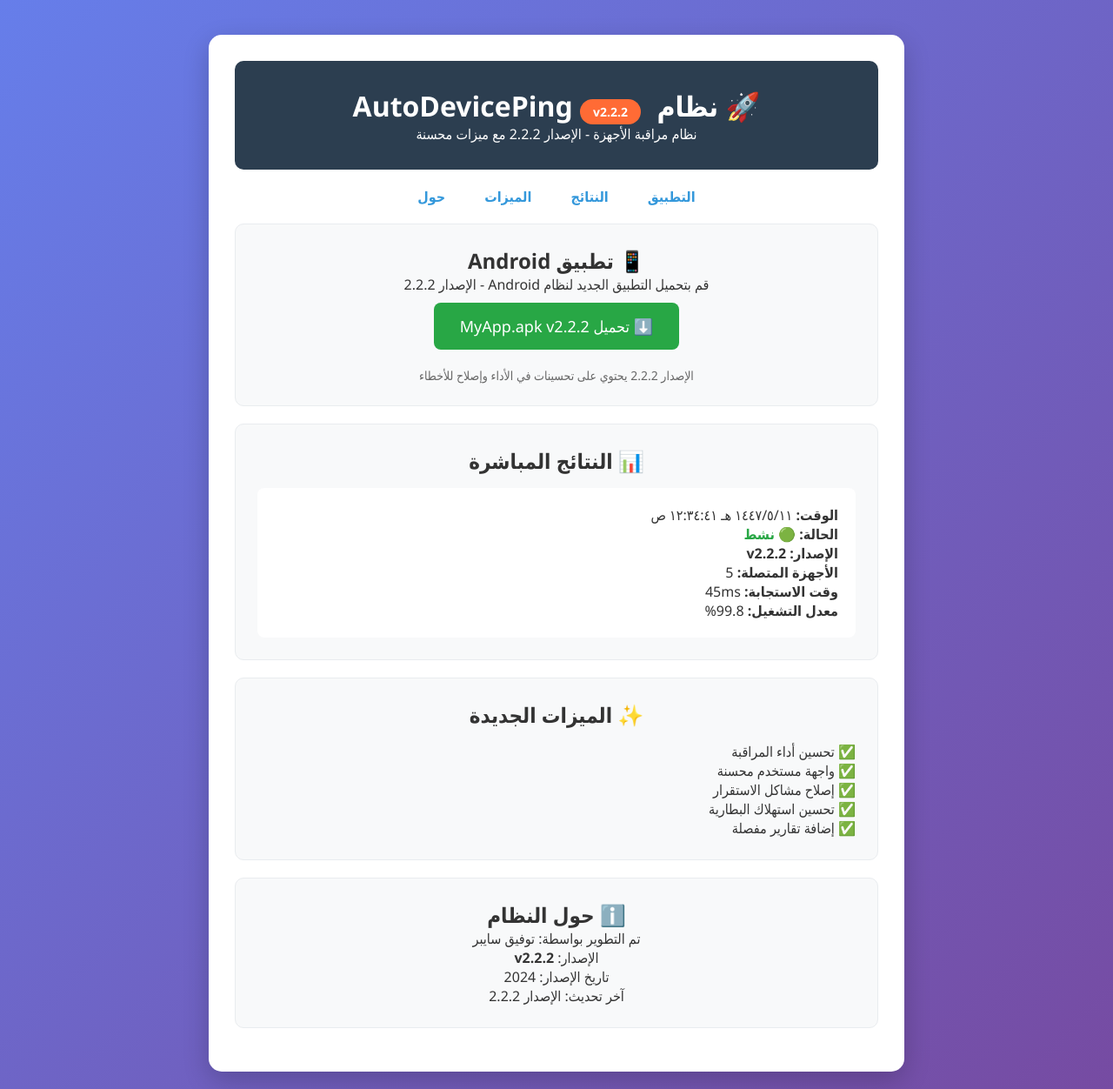
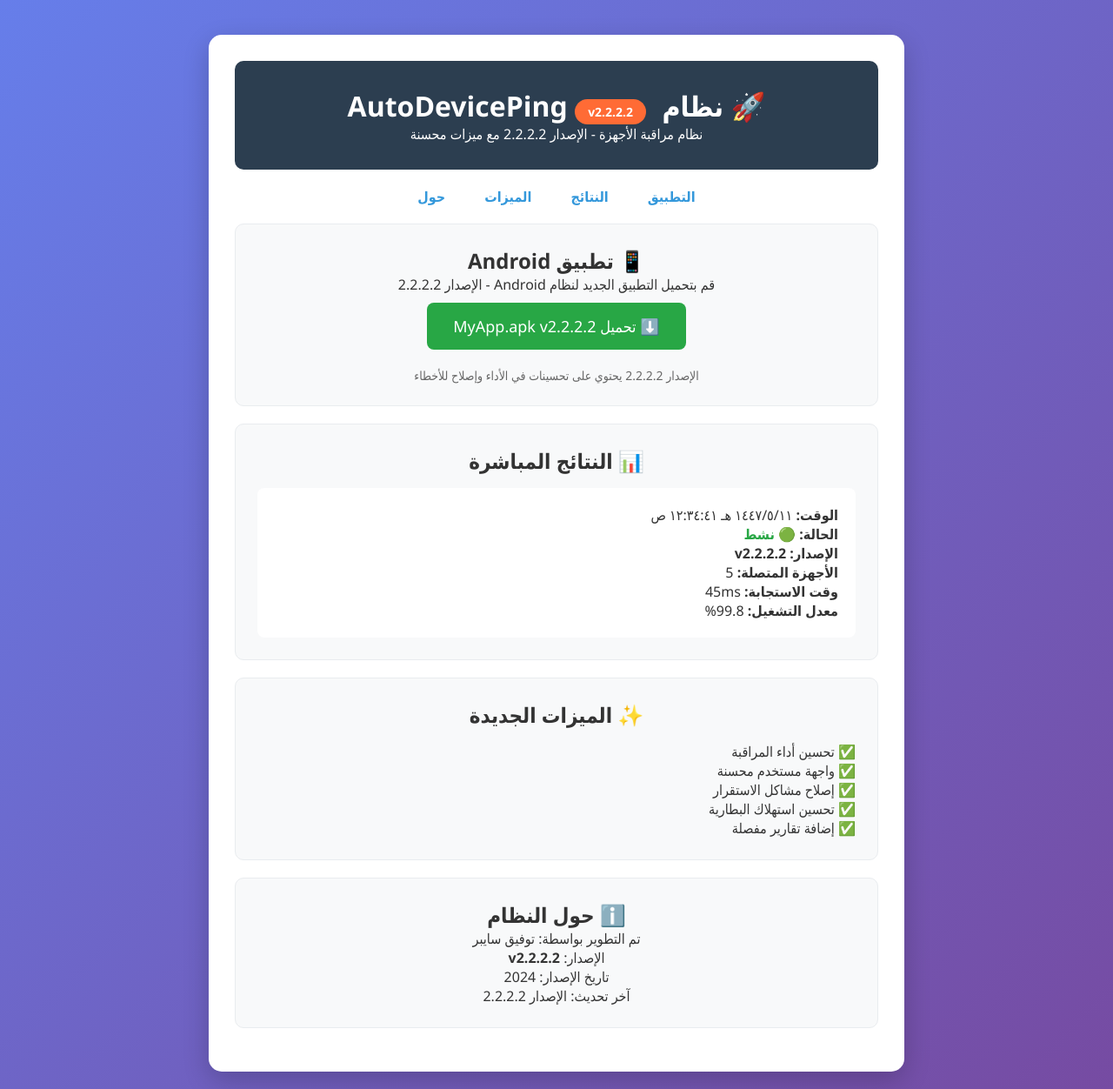
Before and after one commit to towfaq-cyber/-AutoDevicePing-AutoDevicePing-Androd-.-Telegram-------Telegram-API, a plain HTML site: page index.html in a window 1280 px wide. Shown: the whole page at 87% size. Drawn offline with Linux system fonts and the light colour scheme.

Commit message:
Update Android app version to 2.2.2.2
https://github.com/towfaq-cyber/AutoDevicePing/releases/download/v2.2.2.2/MyApp.apk

```diff
--- a/index.html
+++ b/index.html
@@ -104,8 +104,8 @@
 <body>
     <div class="container">
         <header>
-            <h1>🚀 نظام AutoDevicePing <span class="version-badge">v2.2.2</span></h1>
-            <p>نظام مراقبة الأجهزة - الإصدار 2.2.2 مع ميزات محسنة</p>
+            <h1>🚀 نظام AutoDevicePing <span class="version-badge">v2.2.2.2</span></h1>
+            <p>نظام مراقبة الأجهزة - الإصدار 2.2.2.2 مع ميزات محسنة</p>
         </header>
 
         <nav>
@@ -119,14 +119,14 @@
 
         <div class="box" id="android">
             <h2>📱 تطبيق Android</h2>
-            <p>قم بتحميل التطبيق الجديد لنظام Android - الإصدار 2.2.2</p>
-            <a href="https://github.com/towfaq-cyber/AutoDevicePing/releases/download/v2.2.2/MyApp.apk"
+            <p>قم بتحميل التطبيق الجديد لنظام Android - الإصدار 2.2.2.2</p>
+            <a href="https://github.com/towfaq-cyber/AutoDevicePing/releases/download/v2.2.2.2/MyApp.apk"
                download
                class="download-btn">
-                ⬇️ تحميل MyApp.apk v2.2.2
+                ⬇️ تحميل MyApp.apk v2.2.2.2
             </a>
             <p style="color: #666; margin-top: 10px; font-size: 14px;">
-                الإصدار 2.2.2 يحتوي على تحسينات في الأداء وإصلاح للأخطاء
+                الإصدار 2.2.2.2 يحتوي على تحسينات في الأداء وإصلاح للأخطاء
             </p>
         </div>
 
@@ -151,9 +151,9 @@
         <div class="box" id="about">
             <h2>ℹ️ حول النظام</h2>
             <p>تم التطوير بواسطة: توفيق سايبر</p>
-            <p>الإصدار: <strong>v2.2.2</strong></p>
+            <p>الإصدار: <strong>v2.2.2.2</strong></p>
             <p>تاريخ الإصدار: 2024</p>
-            <p>آخر تحديث: الإصدار 2.2.2</p>
+            <p>آخر تحديث: الإصدار 2.2.2.2</p>
         </div>
     </div>
 
@@ -162,7 +162,7 @@
             const data = {
                 time: new Date().toLocaleString('ar-SA'),
                 status: '🟢 نشط',
-                version: 'v2.2.2',
+                version: 'v2.2.2.2',
                 devices: 5,
                 pingTime: '45ms',
                 uptime: '99.8%'
```
